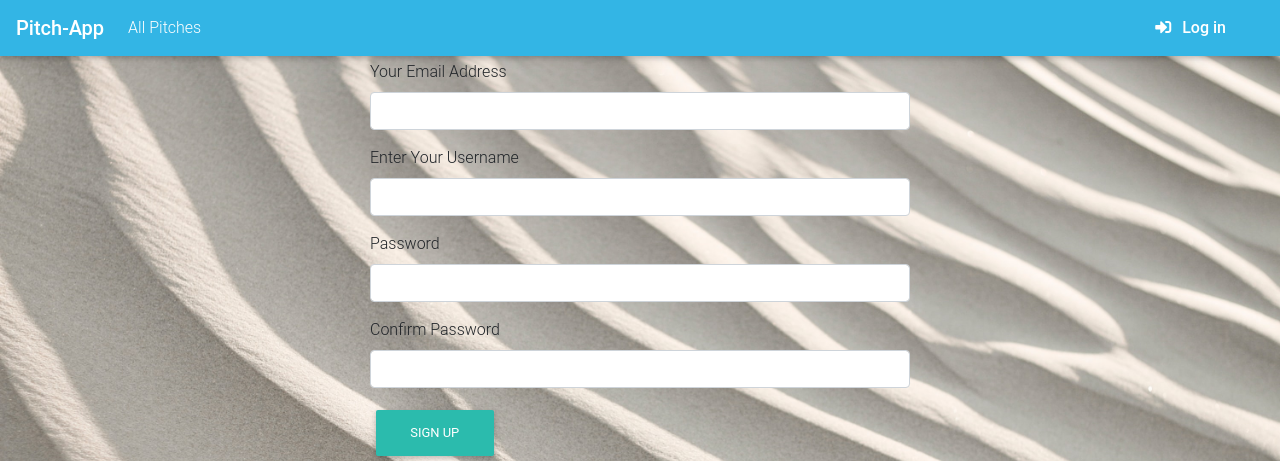
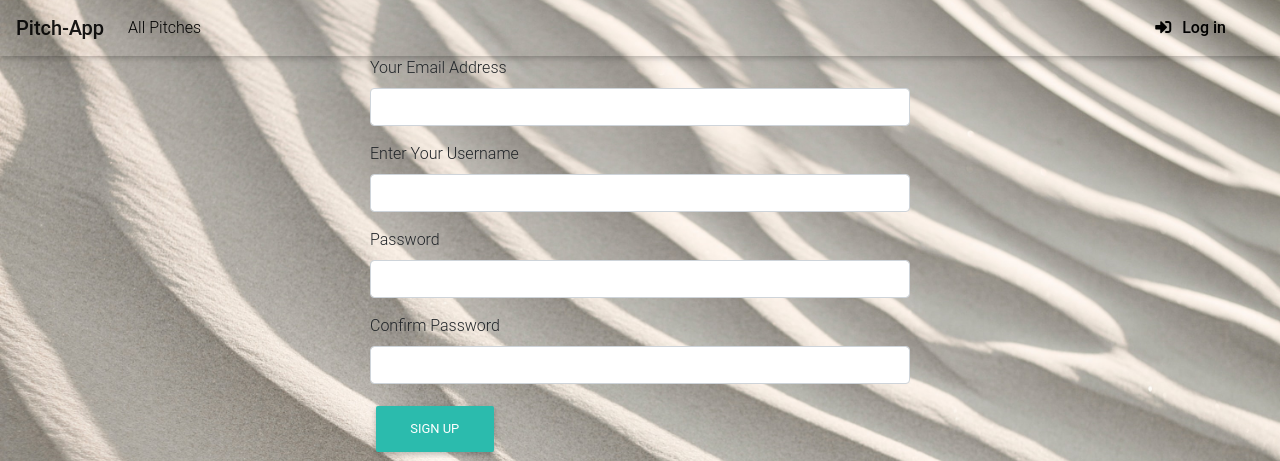
Before and after one commit to wangechimk/pitch-app, a Flask app: page /signup in a window 1280 px wide. Shown: the top 461 px of the page. Run offline with Flask 2, Linux system fonts and the light colour scheme; some libraries are stand-ins or nearby versions.

Commit message:
make styling changes

```diff
--- a/app/templates/navbar.html
+++ b/app/templates/navbar.html
@@ -1,4 +1,4 @@
-<nav class="mb-1 navbar navbar-expand-lg navbar-dark info-color">
+<nav class=" navbar navbar-expand-lg navbar-light">
     <a class="navbar-brand" href="#"><strong>Pitch-App</strong> </a>
     <button class="navbar-toggler" type="button" data-toggle="collapse" data-target="#navbarSupportedContent-4"aria-controls="navbarSupportedContent-4" aria-expanded="false" aria-label="Toggle navigation">
         <span class="navbar-toggler-icon"></span>
```
